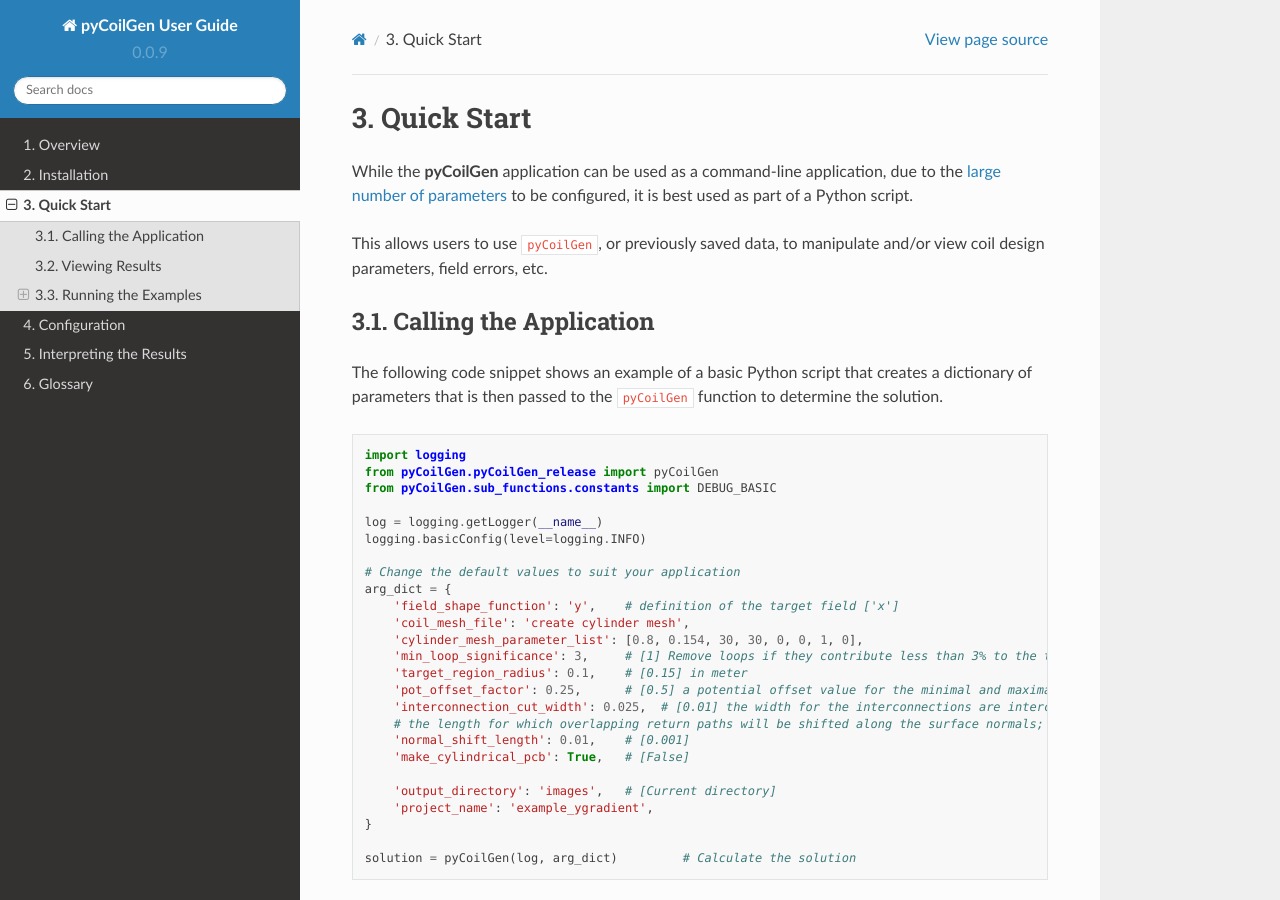
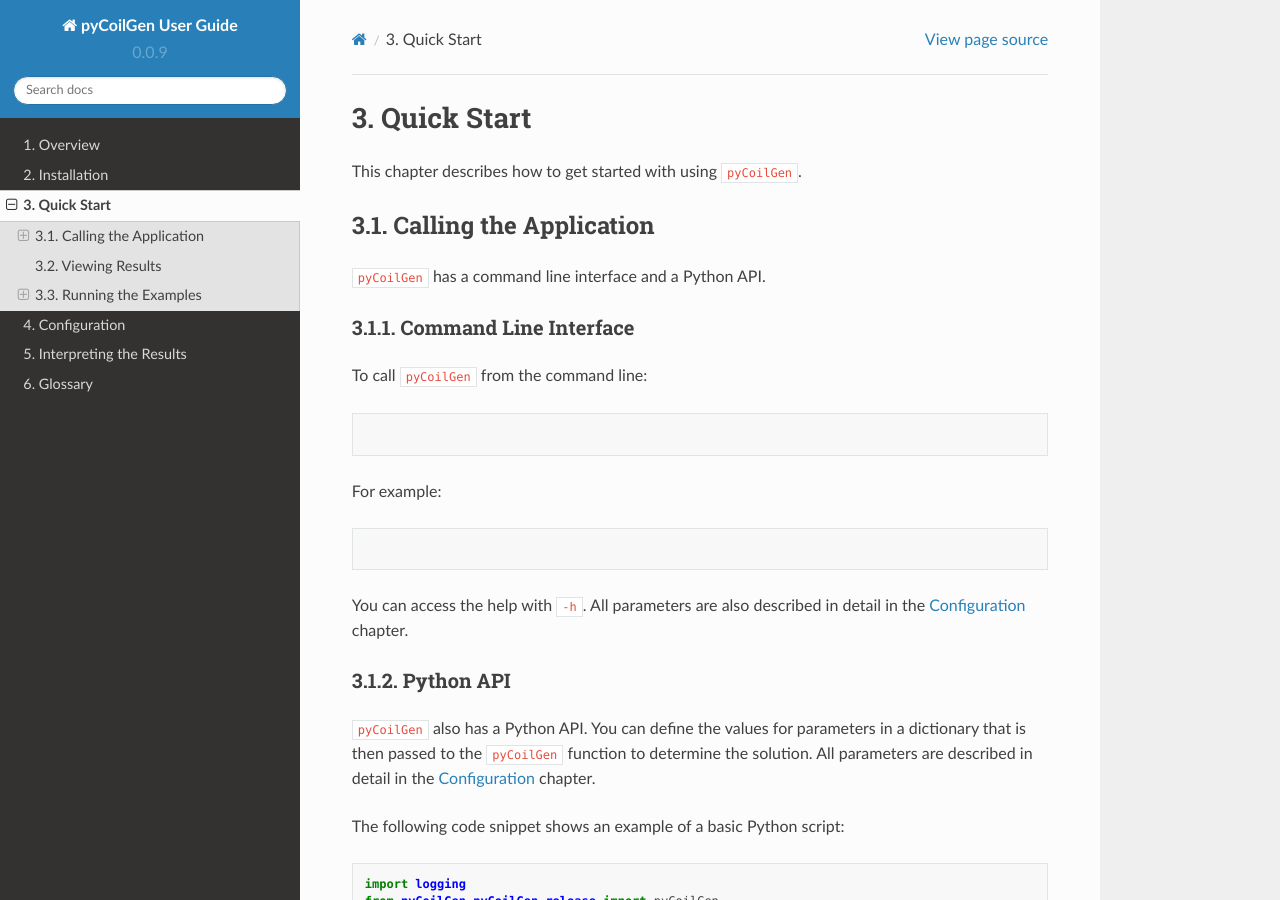
Before and after one commit to kev-m/pyCoilGen, a Sphinx documentation site: the page built from docs/source/quick_start.md, in a window 1280 px wide and 900 px high. Built offline with Sphinx 7.4.7 and the Read the Docs theme 2.0.0, drawn with Linux system fonts in a browser that asks for light colours.

Commit message:
Adding skeleton for CLI

````diff
--- a/docs/source/quick_start.md
+++ b/docs/source/quick_start.md
@@ -1,13 +1,33 @@
 # Quick Start
 
-While the **pyCoilGen** application can be used as a command-line application, due to the [large number of parameters](./configuration.md) to be configured, it is best used as part of a Python script.
-
-This allows users to use `pyCoilGen`, or previously saved data, to manipulate and/or view coil design parameters, field errors, etc.
+This chapter describes how to get started with using `pyCoilGen`.
 
 ## Calling the Application
 
-The following code snippet shows an example of a basic Python script that creates a dictionary of parameters that is then passed to the `pyCoilGen` function to determine the solution.
+`pyCoilGen` has a command line interface and a Python API.
 
+### Command Line Interface
+
+To call `pyCoilGen` from the command line:
+
+```
+
+```
+
+For example:
+
+
+```
+
+```
+
+You can access the help with `-h`. All parameters are also described in detail in the [Configuration](./configuration.md) chapter.
+
+### Python API
+
+`pyCoilGen` also has a Python API. You can define the values for parameters in a dictionary that is then passed to the `pyCoilGen` function to determine the solution. All parameters are described in detail in the [Configuration](./configuration.md) chapter.
+
+The following code snippet shows an example of a basic Python script:
 
 ```python
 import logging
````
